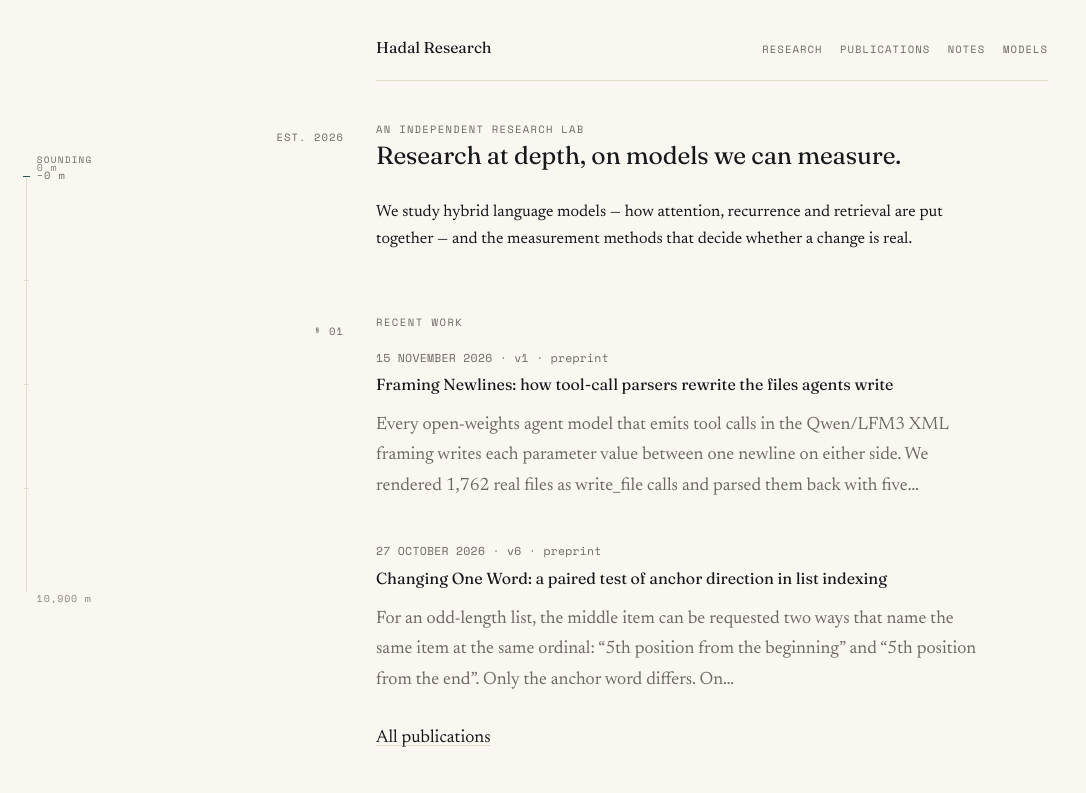
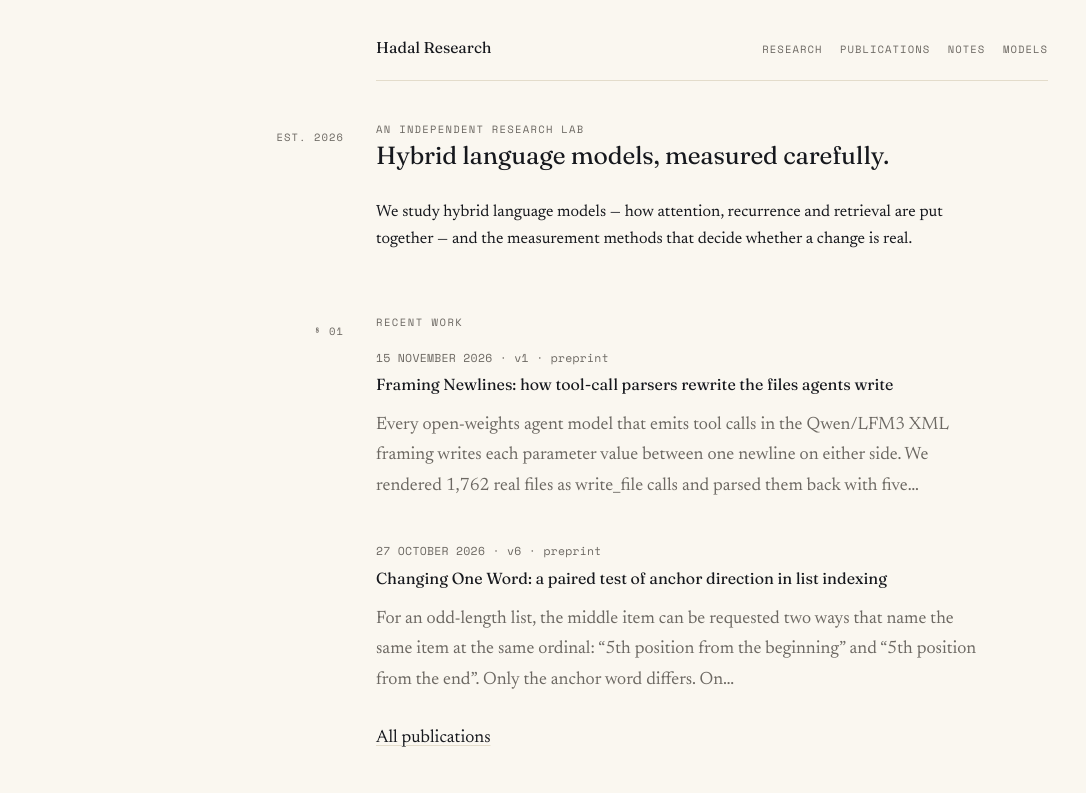
Before and after one commit to HadalAI/hadal-research-website, a Next.js app: page / in a window 1280 px wide. Shown: the top 793 px of the page, without its empty margins (0-1086 px from the left). Built offline with nearby package versions, Linux system fonts and the light colour scheme.

Commit message:
Remove the sounding rail and the depth metaphor
No scroll gauge, no metre readout, no depth copy. The page is a page.

```diff
--- a/src/app/globals.css
+++ b/src/app/globals.css
@@ -256,66 +256,6 @@ a:hover, .link:hover { color: var(--accent); text-decoration-color: var(--accent
 .paper-table tr:last-child td { border-bottom: none; }
 .doodle-table-wrap { overflow-x: auto; margin: 1.5rem 0; }
 
-/* ------------------------------------------------------------- sounding rail */
-
-.rail {
-  position: fixed;
-  left: 1.6rem;
-  top: 22vh;
-  height: 52vh;
-  width: 1px;
-  background: var(--hair);
-  z-index: 20;
-  pointer-events: none;
-}
-.rail-mark {
-  position: absolute;
-  left: -3px;
-  width: 7px;
-  height: 1px;
-  background: var(--accent);
-  transition: top 0.12s linear;
-}
-.rail-label {
-  position: absolute;
-  left: 0.7rem;
-  transform: translateY(-50%);
-  font-family: var(--mono);
-  font-size: 0.65rem;
-  letter-spacing: 0.08em;
-  color: var(--muted);
-  white-space: nowrap;
-  transition: top 0.12s linear;
-}
-.rail-tick {
-  position: absolute;
-  left: -2px;
-  width: 5px;
-  height: 1px;
-  background: var(--hair);
-}
-.rail-title {
-  position: absolute;
-  left: 0.7rem;
-  bottom: calc(100% + 0.5rem);
-  font-family: var(--mono);
-  font-size: 0.58rem;
-  letter-spacing: 0.14em;
-  text-transform: uppercase;
-  color: var(--muted);
-}
-.rail-end {
-  position: absolute;
-  left: 0.7rem;
-  font-family: var(--mono);
-  font-size: 0.62rem;
-  letter-spacing: 0.08em;
-  color: var(--muted);
-  white-space: nowrap;
-  opacity: 0.8;
-}
-@media (max-width: 1180px) { .rail { display: none; } }
-
 /* ----------------------------------------------------------------- footer */
 
 .site-foot {
--- a/src/app/layout.tsx
+++ b/src/app/layout.tsx
@@ -1,7 +1,6 @@
 import type { Metadata } from 'next';
 import Link from 'next/link';
 import Navigation from '@/components/navigation';
-import SoundingRail from '@/components/sounding-rail';
 import './fonts.css';
 import './globals.css';
 
@@ -15,7 +14,6 @@ export default function RootLayout({ children }: { children: React.ReactNode })
   return (
     <html lang="en">
       <body>
-        <SoundingRail />
         <div className="sheet">
           <header className="site-head">
             <Link href="/" className="wordmark">Hadal Research</Link>
--- a/src/app/page.tsx
+++ b/src/app/page.tsx
@@ -14,13 +14,12 @@ export default function HomePage() {
 
   return (
     <main className="sheet">
-      {/* masthead: left-aligned, with the sounding reading hanging in the margin */}
       <section className="row pt-10 pb-6">
         <div className="hang">Est. 2026</div>
         <div>
           <p className="kicker rise m-0">An independent research lab</p>
           <h1 className="hero rise rise-1 mt-2">
-            Research at depth, on models we can measure.
+            Hybrid language models, measured carefully.
           </h1>
           <p className="lede rise rise-2 mt-7 max-w-[36rem]">
             We study hybrid language models — how attention, recurrence and retrieval are put
--- a/src/components/sounding-rail.tsx
+++ /dev/null
@@ -1,46 +0,0 @@
-'use client';
-
-import { useEffect, useState } from 'react';
-
-const MAX_M = 10900; // Challenger Deep
-
-/** The page as a sounding: scroll position read as depth in metres. */
-export default function SoundingRail() {
-  const [pct, setPct] = useState(0);
-
-  useEffect(() => {
-    let frame = 0;
-    const read = () => {
-      frame = 0;
-      const el = document.scrollingElement;
-      if (!el) return;
-      const max = el.scrollHeight - el.clientHeight;
-      setPct(max > 0 ? Math.min(1, el.scrollTop / max) : 0);
-    };
-    const onScroll = () => { if (!frame) frame = requestAnimationFrame(read); };
-    read();
-    window.addEventListener('scroll', onScroll, { passive: true });
-    window.addEventListener('resize', onScroll);
-    return () => {
-      window.removeEventListener('scroll', onScroll);
-      window.removeEventListener('resize', onScroll);
-      if (frame) cancelAnimationFrame(frame);
-    };
-  }, []);
-
-  const metres = Math.round(pct * MAX_M);
-  return (
-    <div className="rail" aria-hidden="true">
-      <span className="rail-title">Sounding</span>
-      {[0.25, 0.5, 0.75].map((t) => (
-        <span key={t} className="rail-tick" style={{ top: `${t * 100}%` }} />
-      ))}
-      <span className="rail-end" style={{ top: '-1.6em' }}>0 m</span>
-      <span className="rail-end" style={{ bottom: '-1.6em' }}>10,900 m</span>
-      <span className="rail-mark" style={{ top: `${pct * 100}%` }} />
-      <span className="rail-label" style={{ top: `${pct * 100}%` }}>
-        −{metres.toLocaleString('en-GB')} m
-      </span>
-    </div>
-  );
-}
```
